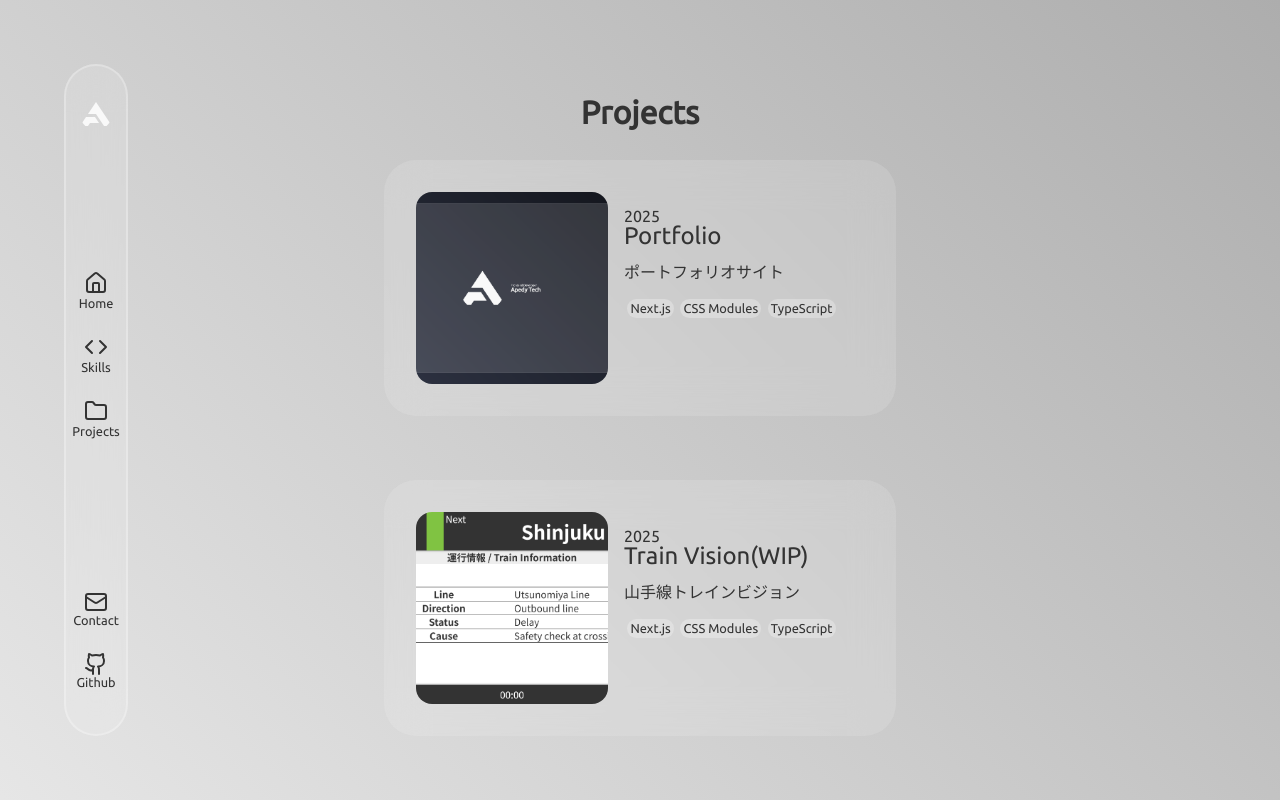
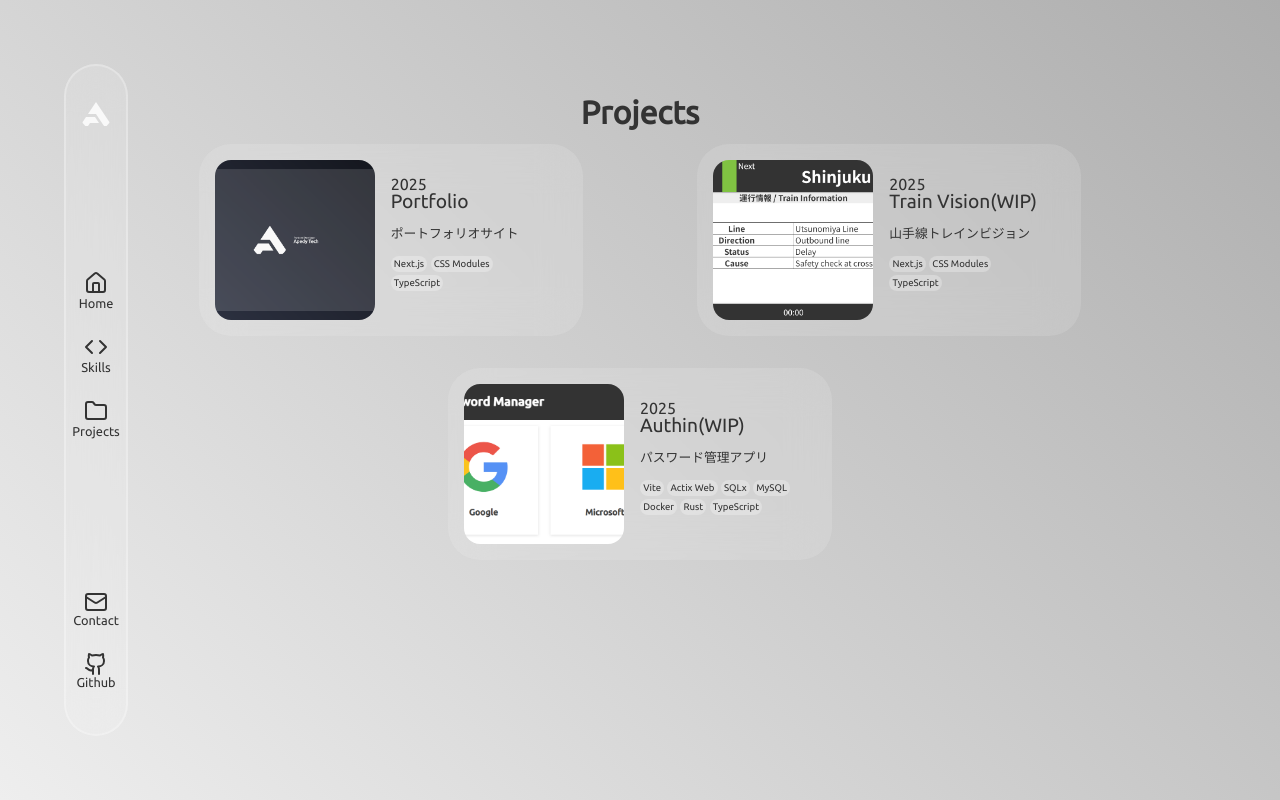
Before and after one commit to Apedy/portfolio, a Next.js app: page /projects in a window 1280 px wide. Shown: the top 800 px of the page. Built offline with nearby package versions, Linux system fonts and the light colour scheme.

Commit message:
feat: 要素のサイズを変更

```diff
--- a/src/components/organisms/styles/project.module.css
+++ b/src/components/organisms/styles/project.module.css
@@ -3,10 +3,10 @@
 	background-color: #fff2;
 	border-radius: 2rem;
 	display: flex;
-	height: 16rem;
-	margin: 2rem;
-	padding: 2rem;
-	width: 32rem;
+	height: 12rem;
+	margin: 1rem;
+	padding: 1rem;
+	width: 24rem;
 }
 
 .info {
@@ -14,10 +14,11 @@
 }
 
 .name {
-	font-size: 1.5rem;
+	font-size: 1.2rem;
 }
 
 .description {
+	font-size: .8rem;
 	margin: 1rem 0;
 	text-wrap: wrap;
 }
@@ -26,20 +27,20 @@
 	display: flex;
 	flex-wrap: wrap;
 	margin: 1rem 0;
-	width: 16rem;
+	width: 10rem;
 }
 
 .technology {
 	background-color: #fff4;
 	border-radius: 2rem;
-	font-size: .8rem;
-	margin: .2rem;
+	font-size: .6rem;
+	margin: 0 .2rem .2rem 0;
 	padding: .2rem;
 }
 
 .image {
 	border-radius: 1rem;
-	height: 12rem;
+	height: 10rem;
 	object-fit: cover;
-	width: 12rem;
+	width: 10rem;
 }
```
